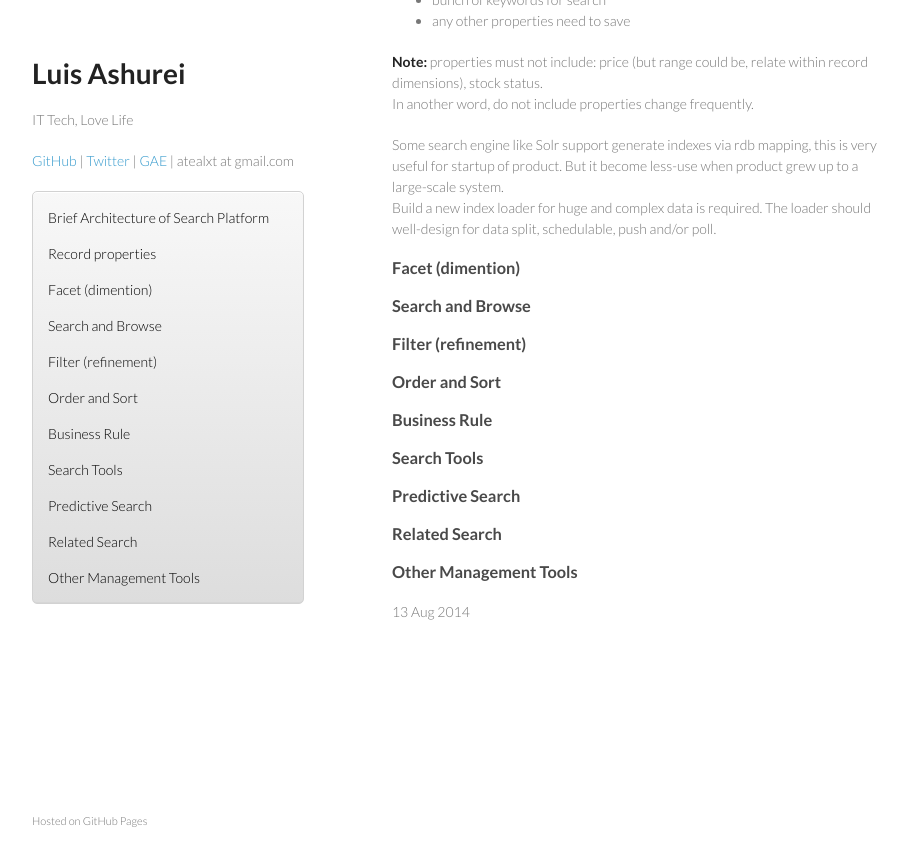
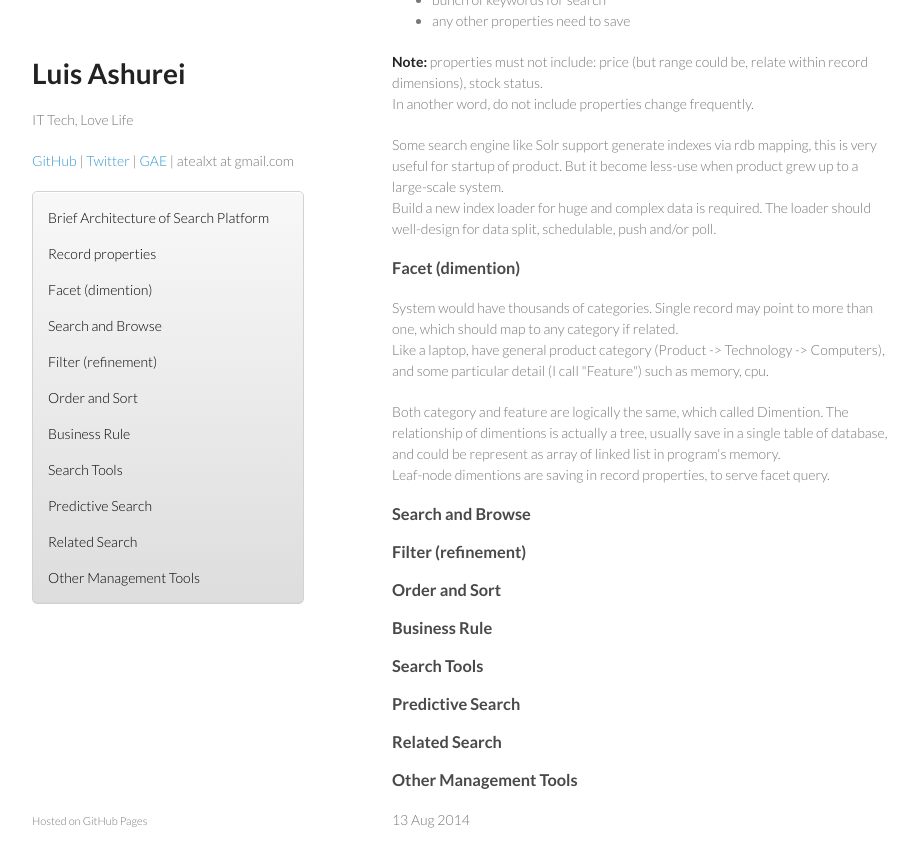
Before and after one commit to atealxt/atealxt.github.io, a Jekyll site: the page built from _posts/2014-08-13-brief-architecture-of-search-platform.html, in a window 1280 px wide and 900 px high, scrolled down 603 px. Shown: the top 867 px of the window, without its empty margins (178-1096 px from the left). Built offline with Jekyll 4.4.1, drawn with Linux system fonts in a browser that asks for light colours; comment, search, counter and statistics services are not loaded.

Commit message:
Update 2014-08-13-brief-architecture-of-search-platform.html

```diff
--- a/_posts/2014-08-13-brief-architecture-of-search-platform.html
+++ b/_posts/2014-08-13-brief-architecture-of-search-platform.html
@@ -68,6 +68,17 @@ Facet (dimention)
 </h3>
 
 <p>
+System would have thousands of categories.
+Single record may point to more than one, which should map to any category if related.
+<br>
+Like a laptop, have general product category (Product -> Technology -> Computers), and some particular detail (I call "Feature") such as memory, cpu.
+</p>
+
+<p>
+Both category and feature are logically the same, which called Dimention.
+The relationship of dimentions is actually a tree, usually save in a single table of database, and could be represent as array of linked list in program's memory.
+<br>
+Leaf-node dimentions are saving in record properties, to serve facet query.
 </p>
 
 <h3>
```
